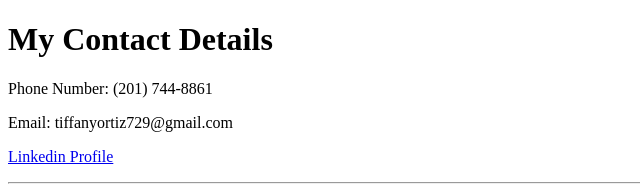
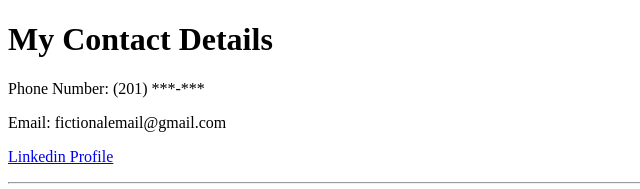
Before and after one commit to codingWithTiff/cv, a plain HTML site: page contact-me.html in a window 1280 px wide. Shown: the top 189 px of the page, 0-640 px from the left. Drawn offline with Linux system fonts and the light colour scheme.

Commit message:
Update contact-me.html

```diff
--- a/contact-me.html
+++ b/contact-me.html
@@ -8,8 +8,8 @@
 
 <body>
   <h1>My Contact Details</h1>
-  <p>Phone Number: (201) 744-8861</p>
-  <p>Email: tiffanyortiz729@gmail.com</p>
+  <p>Phone Number: (201) ***-***</p>
+  <p>Email: fictionalemail@gmail.com</p>
   <p><a href="https://www.linkedin.com/in/tiffany-ortiz-690813181/">Linkedin Profile</a></p>
   <hr>
   <form action="mailto:tiffanyortiz729@gmail.com" method="post" enctype="text/plain">
```
